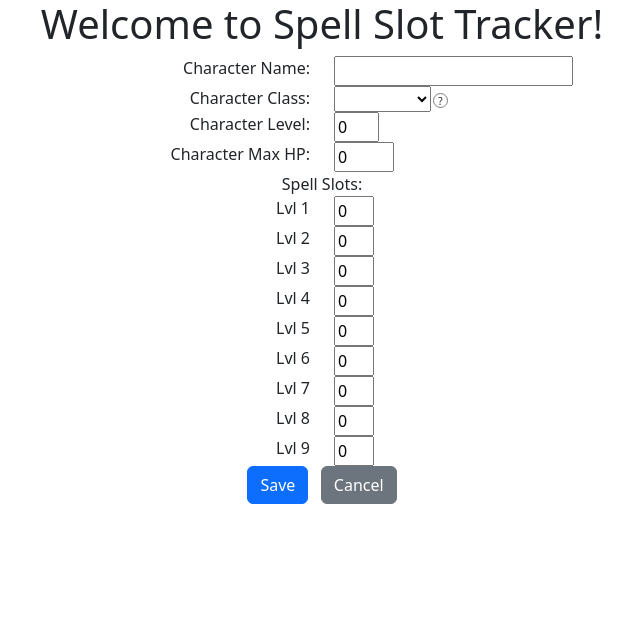
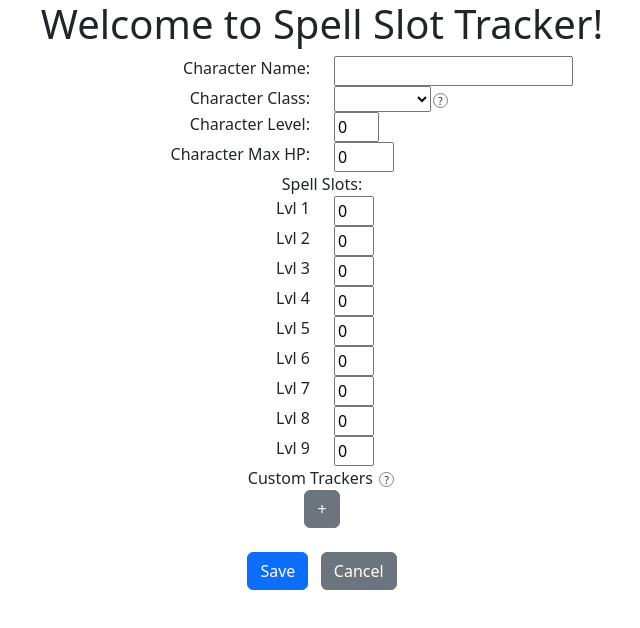
Before and after one commit to armartin0812/SpellSlotTracker, an Angular app: page / in a window 1280 px wide. Both pictures are taken after a click on the button "Add New Character". Shown: the top 628 px of the page, without its empty margins (318-958 px from the left). Built offline with nearby package versions, Linux system fonts and the light colour scheme.

Commit message:
Adds custom slot tracking. Package for deployment

```diff
--- a/src/app/character-editor/character-editor.component.html
+++ b/src/app/character-editor/character-editor.component.html
@@ -81,9 +81,78 @@
           [(ngModel)]="s.maxSlots"
           min="0"
           max="20"
+          title="Maximum number of slots"
         />
       </div>
     </div>
+    <div class="row">
+      <div class="col">
+        Custom Trackers
+        <button
+          type="button"
+          class="btn btn-help"
+          placement="end"
+          ngbPopover="You can use an additional tracker to keep track of any feature that has limited uses per day, like Divine Sense, Channel Divinity, Sorcery Points, Rages, Ki Points, and many others"
+          popoverTitle="Helpful Tip"
+        >
+          ?
+        </button>
+      </div>
+    </div>
+    <div class="row" *ngFor="let s of character.slots">
+      <div class="col align-right">
+        <button
+          type="button"
+          class="btn btn-secondary"
+          title="Click to remove this custom tracker"
+          (click)="removeCustom(s)"
+        >
+          -
+        </button>
+        &nbsp;
+        <input
+          type="text"
+          [(ngModel)]="s.lvlName"
+          title="Name of the custom tracker"
+        />
+      </div>
+      <div class="col align-left">
+        <input
+          type="text"
+          style="width: 40px;"
+          [(ngModel)]="s.lvlAbrev"
+          title="Abbreviation to use for displaying the individual slots"
+        />
+        <input
+          type="number"
+          style="width: 40px;"
+          [(ngModel)]="s.maxSlots"
+          min="0"
+          max="20"
+          title="Maximum number of slots"
+        />
+        &nbsp;
+        Recoverable?:
+        <input
+          type="checkbox"
+          [(ngModel)]="s.recoverable"
+          title="Can you recover uses of this slot before a Long Rest"
+        />
+      </div>
+    </div>
+    <div class="row">
+      <div class="col">
+        <button
+          type="button"
+          class="btn btn-secondary"
+          title="Click to add a custom tracker"
+          (click)="addCustom()"
+        >
+          +
+        </button>
+      </div>
+    </div>
+    <br/>
     <div class="row">
       <div class="col">
         <button
--- a/src/app/character-editor/character-editor.component.ts
+++ b/src/app/character-editor/character-editor.component.ts
@@ -1,5 +1,5 @@
 import { Component, Input, Output, EventEmitter } from "@angular/core";
-import { Character } from "../../assets/models";
+import { Character, SpellLevel } from "../../assets/models";
 
 @Component({
   selector: "character-editor",
@@ -18,4 +18,18 @@ export class CharacterEditorComponent {
   cancel() {
     this.onSave.emit(undefined);
   }
+
+  addCustom() {
+    var slot = new SpellLevel;
+    slot.spellLevel = 0;
+    slot.slots = [];
+    this.character.slots.push(slot);
+  }
+
+  removeCustom(s: SpellLevel) {
+    var i = this.character.slots.indexOf(s);
+    if (i && i >= 0) {
+      this.character.slots.splice(i, 1);
+    }
+  }
 }
--- a/src/app/character-sheet/character-sheet.component.html
+++ b/src/app/character-sheet/character-sheet.component.html
@@ -190,5 +190,14 @@
         </ng-container>
       </div>
     </div>
+
+    <div class="row" *ngFor="let s of character.slots">
+      <h4>{{s.lvlName}}</h4>
+      <div class="slotRow align-left">
+        <ng-container *ngFor="let l of s.slots">
+          <slot-tracker [slot]="l" [allowRecovery]="s.recoverable"></slot-tracker>
+        </ng-container>
+      </div>
+    </div>
   </div>
 </div>
--- a/src/app/slot-tracker/slot-tracker.component.html
+++ b/src/app/slot-tracker/slot-tracker.component.html
@@ -12,7 +12,7 @@
 <ng-template #context_menu>
   <div class="example-menu" cdkMenu>
     <button
-      *ngIf="slot.slotUsed"
+      *ngIf="slot.slotUsed && allowRecovery"
       class="example-menu-item"
       cdkMenuItem
       (click)="recover()"
--- a/src/app/slot-tracker/slot-tracker.component.ts
+++ b/src/app/slot-tracker/slot-tracker.component.ts
@@ -8,6 +8,7 @@ import { SpellSlot } from "src/assets/models";
 })
 export class SlotTrackerComponent {
   @Input() slot: SpellSlot = new SpellSlot;
+  @Input() allowRecovery: boolean = true;
 
   expendSpell() {
     this.slot.slotUsed = true;
--- a/src/assets/functions.ts
+++ b/src/assets/functions.ts
@@ -89,6 +89,19 @@ export function longRest(character: Character) {
       }
     });
   }
+  if (character.slots !== undefined) {
+    character.slots.forEach((s) => {
+      s.slots = [];
+      for (var i = 0; i < s.maxSlots; ++i) {
+        var slot: SpellSlot = new SpellSlot();
+        slot.spellLevel = s.spellLevel;
+        slot.slotAbrev = s.lvlAbrev;
+        slot.slotUsed = false;
+        var t = Object.assign(slot);
+        s.slots.push(t);
+      }
+    });
+  }
   character.currentHP = character.maxHP;
   character.concentrating = false;
 }
--- a/src/assets/models.ts
+++ b/src/assets/models.ts
@@ -4,6 +4,7 @@ export class SpellLevel {
   spellLevel: number = 0;
   maxSlots: number = 0;
   slots: SpellSlot[] = [];
+  recoverable: boolean = true;
 }
 
 export class SpellSlot {
```
Also changed, not shown: 5 other files (tests, documents, lock files or other folders).
